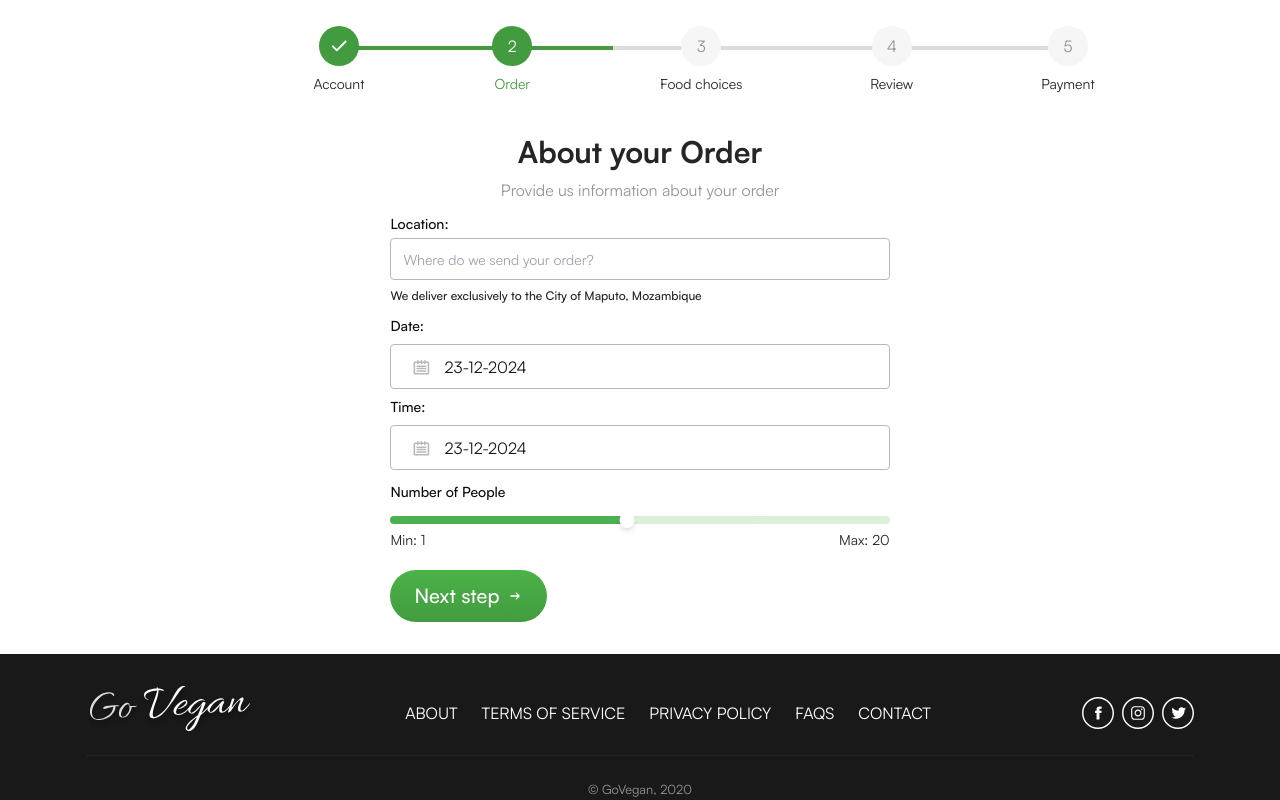
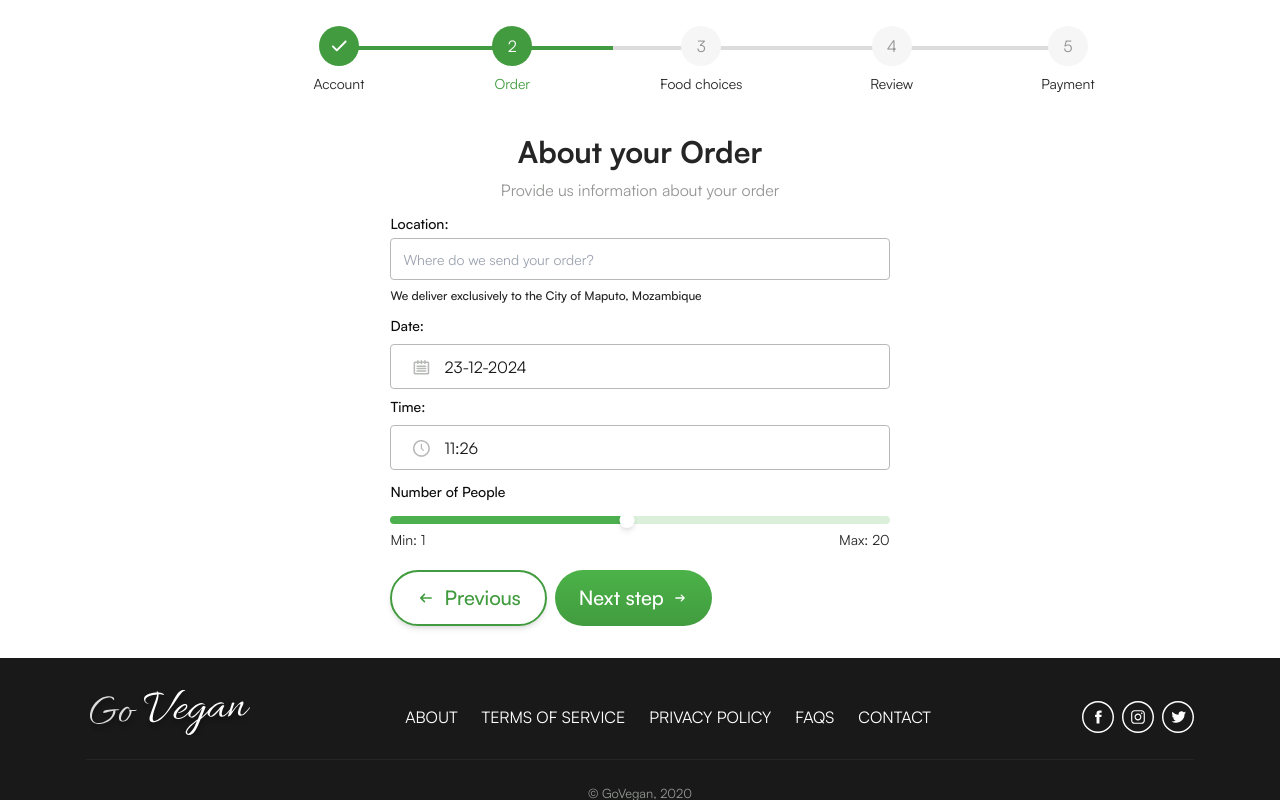
Before and after one commit to FausioPaco/go-vegan, a React (Vite) app: page /order in a window 1280 px wide. Both pictures are taken after typing "Sample", "name@example.com", "Sample123", "Sample123" into the empty fields and a click on the button "Next step". Shown: the part 486-1286 px from the top of the page. Built offline with nearby package versions, Linux system fonts and the light colour scheme.

Commit message:
implemented onPrevious function for changing between form steps

```diff
--- a/src/components/modules/order/OrderDetailsStep.tsx
+++ b/src/components/modules/order/OrderDetailsStep.tsx
@@ -16,9 +16,10 @@ type IDetailsInput = {
 
 type IDetailsForm = {
   onFinish: () => void;
+  onPrevious: () => void;
 };
 
-const OrderDetailsStep = ({ onFinish }: IDetailsForm) => {
+const OrderDetailsStep = ({ onFinish, onPrevious }: IDetailsForm) => {
   const [isSubmiting, setIsSubmiting] = useState(false);
   const {
     register,
@@ -99,25 +100,41 @@ const OrderDetailsStep = ({ onFinish }: IDetailsForm) => {
             })}
             onChange={(time) => setValue('time', time)}
             error={errors.time?.message}
+            timeOnly
           />
 
           <RangeBar
             label="Number of People"
-            value={watch('numberOfPeople') || 10}
+            value={watch('numberOfPeople')}
             {...register('numberOfPeople', {
               required: 'The number of people is required',
               valueAsNumber: true,
+              value: 10,
             })}
+            onChange={(event) =>
+              setValue('numberOfPeople', parseInt(event?.target.value))
+            }
             error={errors.numberOfPeople?.message}
           />
 
-          <div className="flex space-x-2">
+          <div className="mt-5 flex space-x-2">
+            <Button
+              size="md"
+              variant="secondary"
+              type="button"
+              onClick={onPrevious}
+              aria-readonly={isSubmiting}
+              disabled={isSubmiting}
+              icon="arrow-left"
+            >
+              Previous
+            </Button>
+
             <Button
               size="md"
               type="submit"
               onClick={() => onSubmit}
               aria-readonly={isSubmiting}
-              className="mt-5"
               icon="arrow-right"
               iconPosition="right"
             >
--- a/src/components/modules/order/OrderForm.tsx
+++ b/src/components/modules/order/OrderForm.tsx
@@ -18,10 +18,16 @@ const OrderForm = () => {
   const handleStepChange = useCallback((stepNumber: number) => {
     setCurrentStep(stepNumber);
     setStepsTaken((prevStepsTaken) => {
-      if (stepNumber >= 1) return [...prevStepsTaken, stepNumber - 1];
+      if (stepNumber > 1) return [...prevStepsTaken, stepNumber - 1];
+      return [];
+    });
+  }, []);
 
-      return [1];
-    });
+  const handlePreviousStepChange = useCallback((stepNumber: number) => {
+    setCurrentStep((prevStep) => prevStep - 1);
+    setStepsTaken((prevStepsTaken) => [
+      ...prevStepsTaken.filter((f) => f !== stepNumber - 1),
+    ]);
   }, []);
 
   return (
@@ -40,7 +46,10 @@ const OrderForm = () => {
       )}
 
       {currentStep === 2 && (
-        <OrderDetailsStep onFinish={() => handleStepChange(3)} />
+        <OrderDetailsStep
+          onFinish={() => handleStepChange(3)}
+          onPrevious={() => handlePreviousStepChange(2)}
+        />
       )}
     </div>
   );
```
